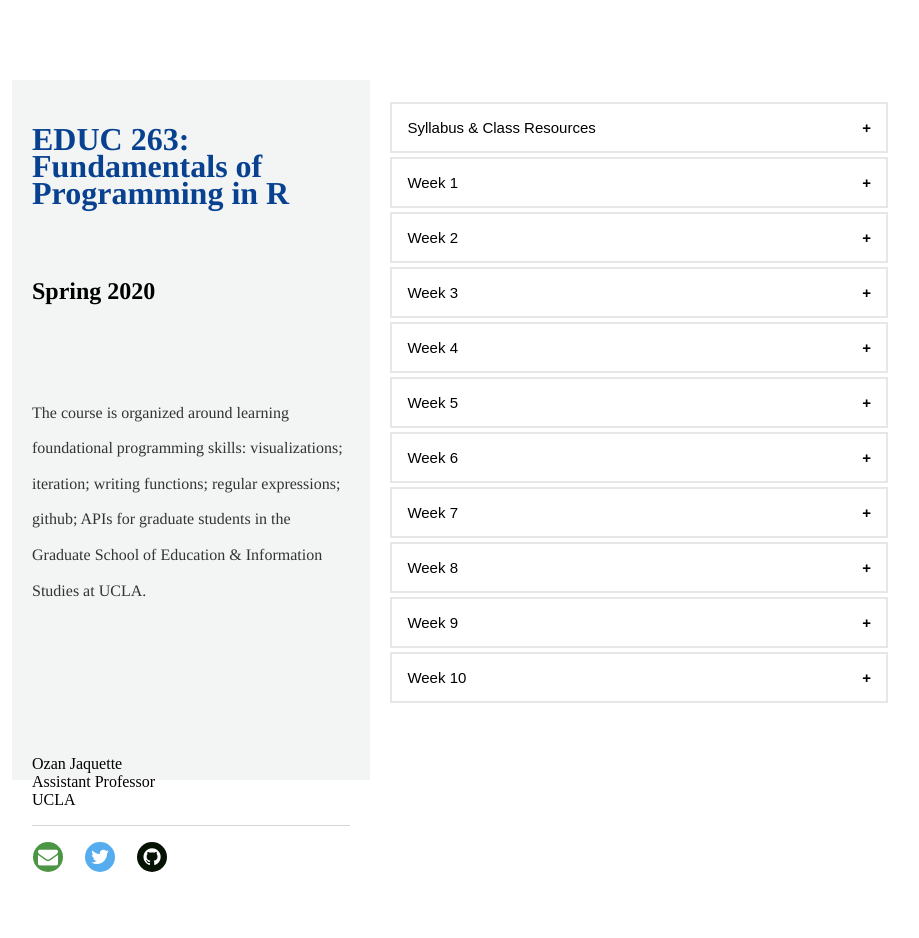
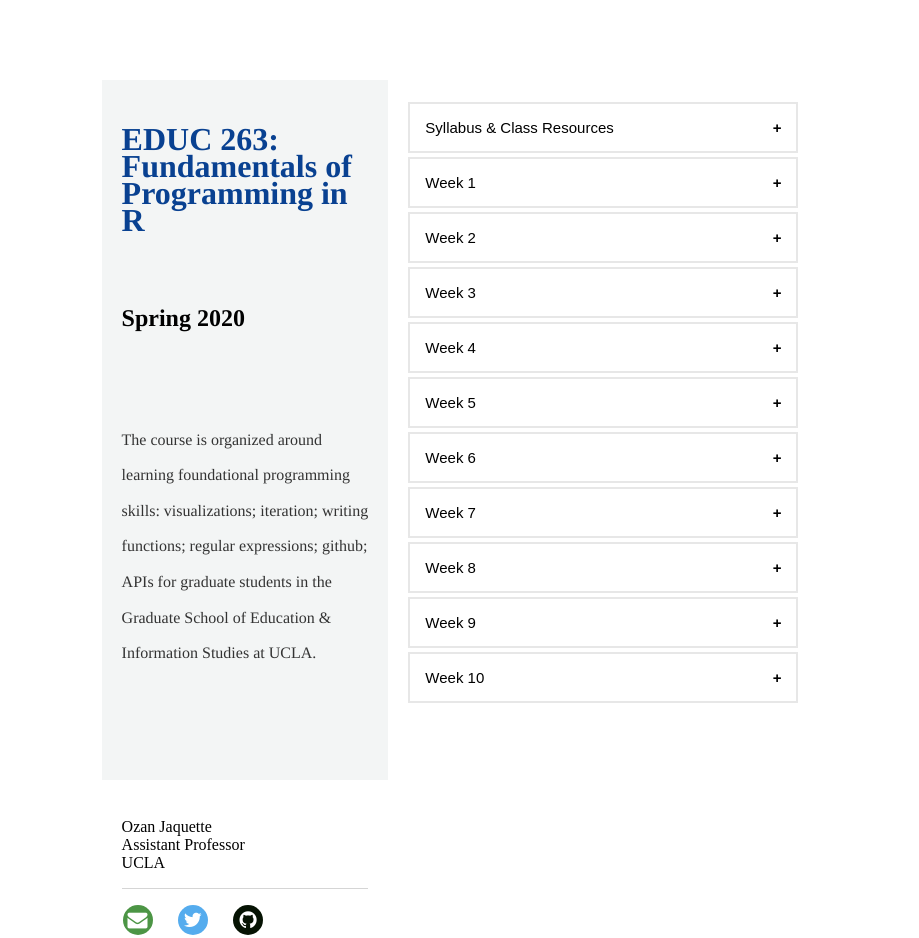
Before and after one commit to Rucla-ed/rclass2, a Jekyll site: the page built from README.md, in a window 1280 px wide. Shown: the whole page, without its empty margins (180-1099 px from the left). Built offline with Jekyll 4.4.1, drawn with Linux system fonts in a browser that asks for light colours; our own code applies the rules of GitHub Pages for plain Markdown files; before the commit the page ends 900 px from its top, so only the background shows below that.

Commit message:
editing footer and width of page

```diff
--- a/_layouts/default.html
+++ b/_layouts/default.html
@@ -130,8 +130,14 @@
 
 <style>
   .footer-nav li {
-    float:left;
+    display: inline;
+    margin-right: 20px;
 
+}
+
+div.ex1 {
+  width:80%;
+  margin: auto;
 }
 
 </style>
@@ -143,6 +149,8 @@
 
 
 <div class="row">
+  <div class="ex1">
+
 
   <div class="column left">
     <h1>
@@ -286,7 +294,9 @@
     </p>
     </div>
   </div>
-</div>
+
+  </div>
+  </div>
 
 </div>
 </body>
```
